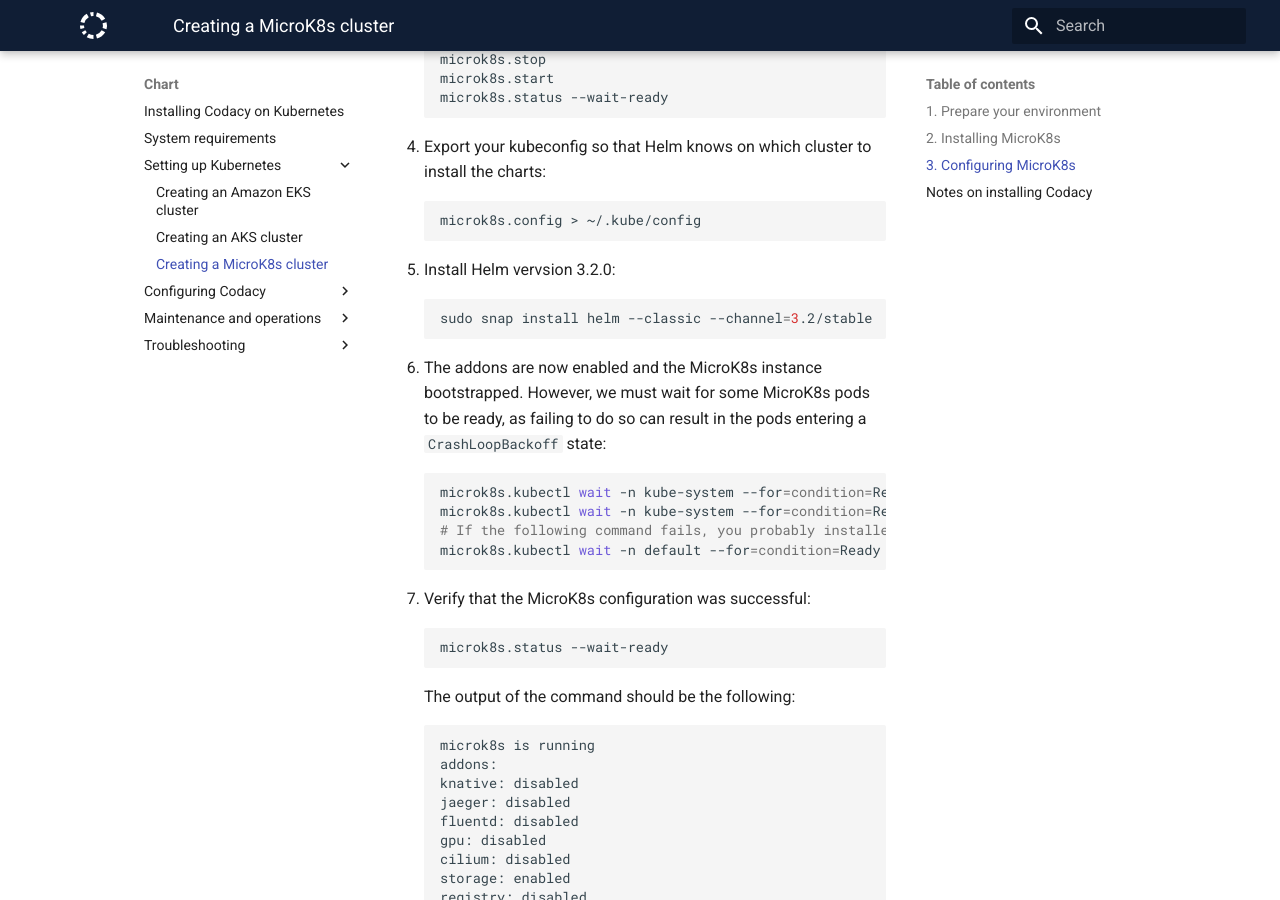
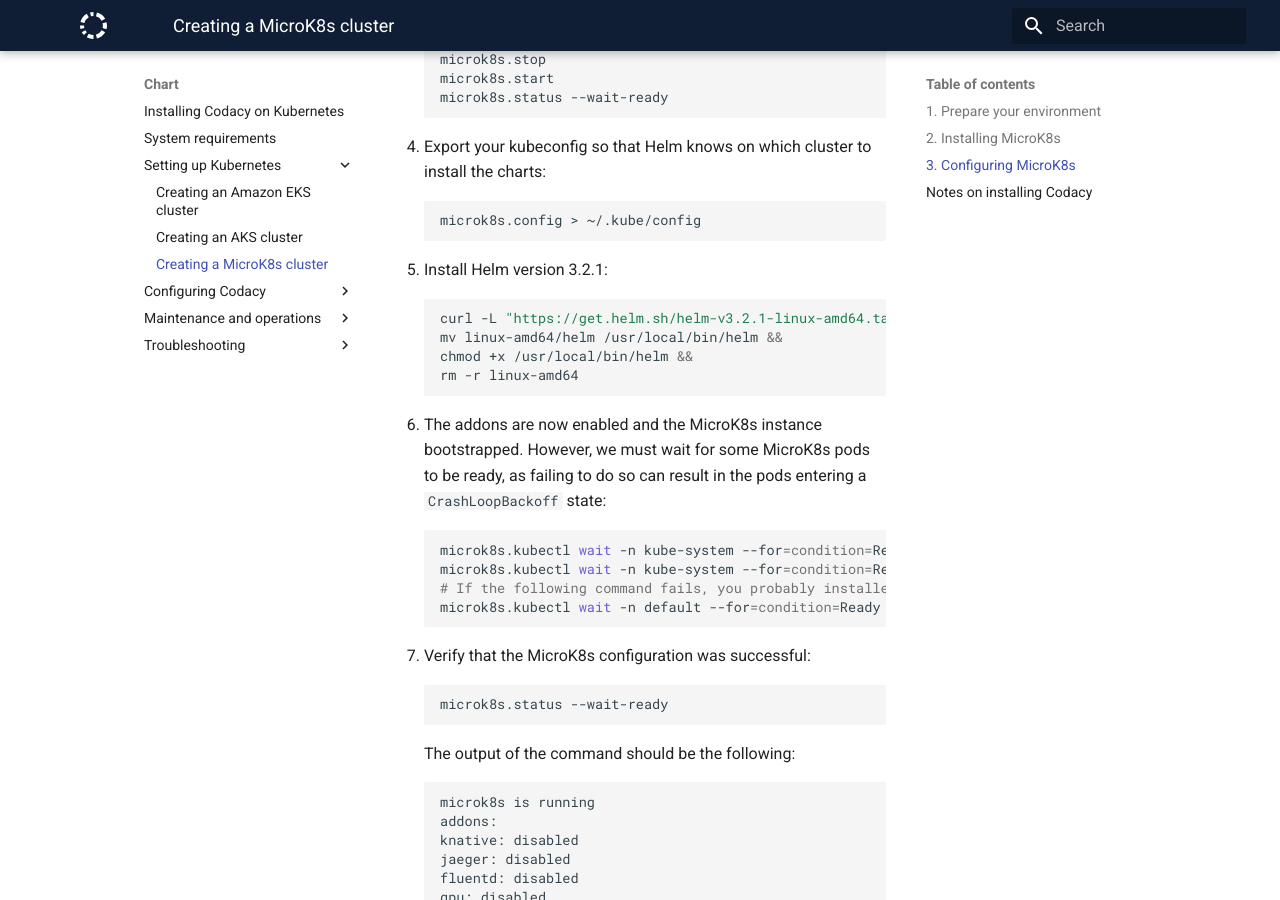
Before and after one commit to codacy/chart, an MkDocs documentation site: the page built from docs/infrastructure/microk8s-quickstart.md, in a window 1280 px wide and 900 px high, scrolled down 1934 px. Built offline with MkDocs 1.6.1 and Material for MkDocs 9.7.7, drawn with Linux system fonts in a browser that asks for light colours.

Commit message:
Install Helm manually instead of using Snap
This allows specifying the exact Helm version to install.

````diff
--- a/docs/infrastructure/microk8s-quickstart.md
+++ b/docs/infrastructure/microk8s-quickstart.md
@@ -83,10 +83,13 @@
     microk8s.config > ~/.kube/config
     ```
 
-5.  Install Helm vervsion 3.2.0:
+5.  Install Helm version 3.2.1:
 
     ```bash
-    sudo snap install helm --classic --channel=3.2/stable
+    curl -L "https://get.helm.sh/helm-v3.2.1-linux-amd64.tar.gz" | tar -zxf - &&
+    mv linux-amd64/helm /usr/local/bin/helm &&
+    chmod +x /usr/local/bin/helm &&
+    rm -r linux-amd64
     ```
 
 6.  The addons are now enabled and the MicroK8s instance bootstrapped. However, we must wait for some MicroK8s pods to be ready, as failing to do so can result in the pods entering a `CrashLoopBackoff` state:
````
